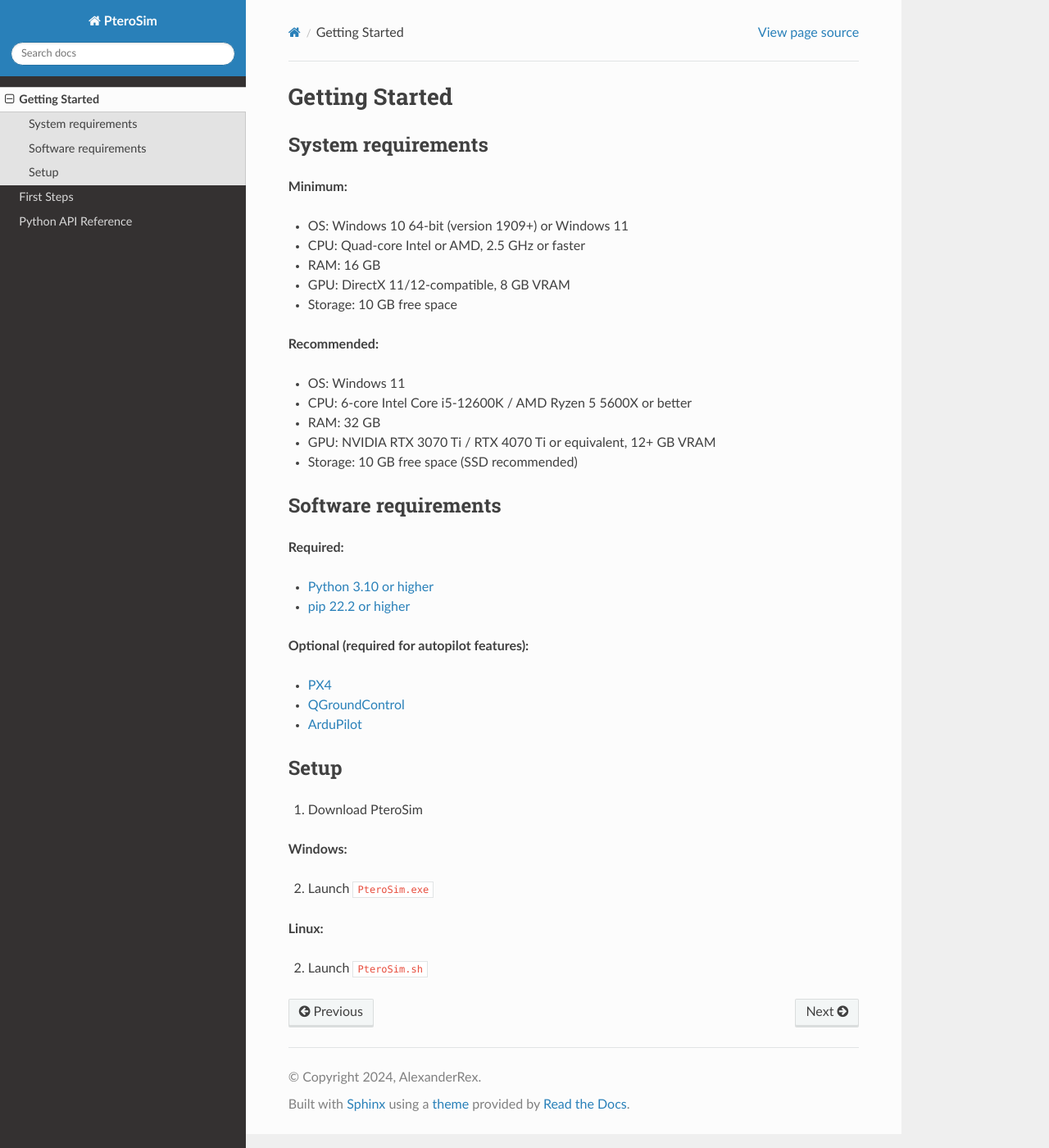
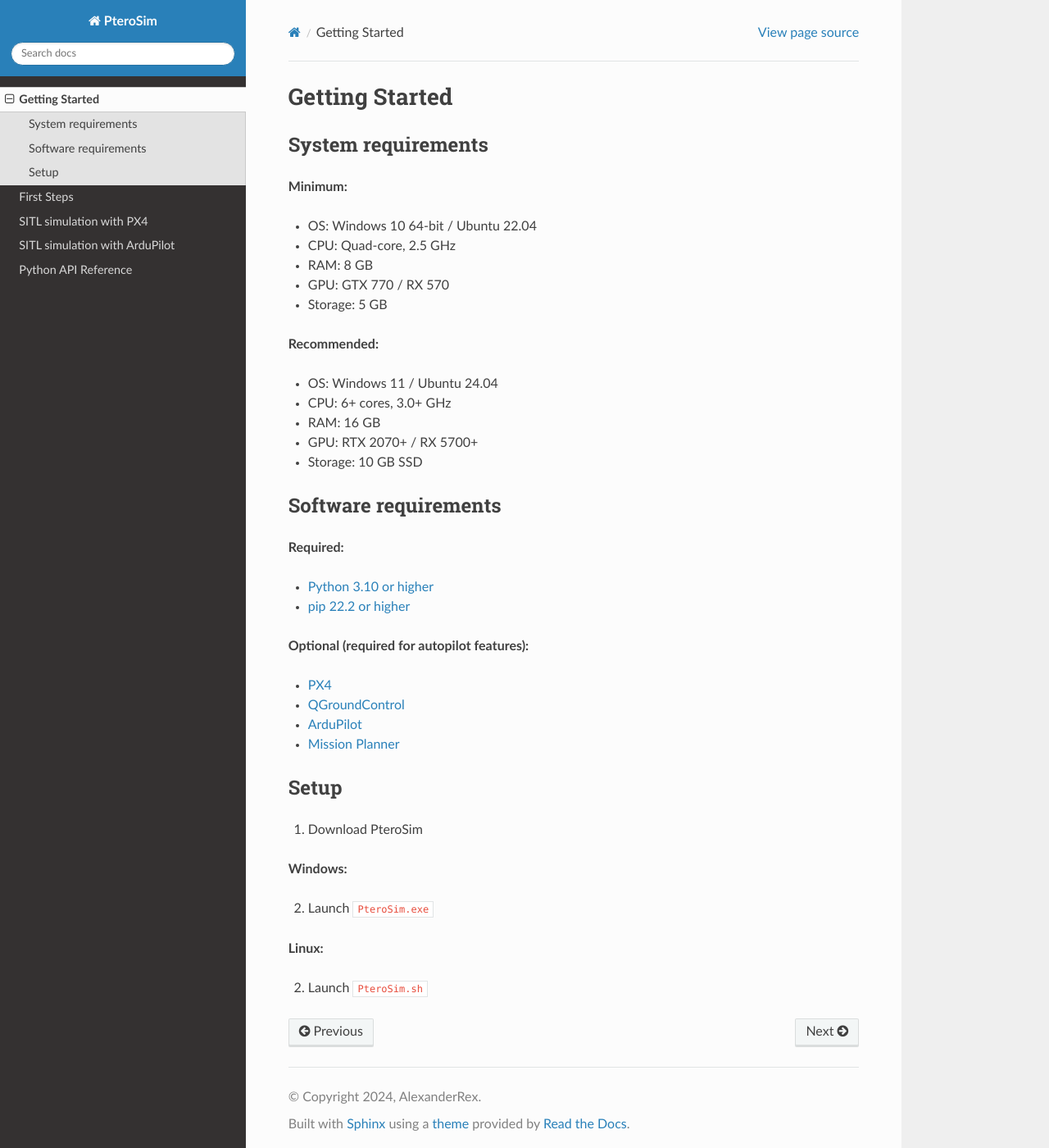
Before and after one commit to AlexanderRex/PteroSimDocs, a Sphinx documentation site: the page built from docs/source/getting_started.rst, in a window 1280 px wide and 1400 px high. Shown: the whole window at 82% size. Built offline with Sphinx 7.4.7 and the Read the Docs theme 3.1.0, drawn with Linux system fonts in a browser that asks for light colours.

Commit message:
added documentation for ardupilot launch (#5)
* added documentation for ardupilot launch

* improved hierarchy based on pr review

* pictures added

* minor fixes

* further minor fixes

* more minor fixes

* incompatibility fixed

* trash taken out

```diff
--- /dev/null
+++ b/docs/source/_static/custom.css
@@ -0,0 +1,6 @@
+.rst-content img.no-float-left {
+    float: none !important;
+    display: block;
+    margin-left: 0;
+    margin-right: auto;
+}
--- a/docs/source/conf.py
+++ b/docs/source/conf.py
@@ -26,6 +26,8 @@
 intersphinx_disabled_domains = ['std']
 
 templates_path = ['_templates']
+html_static_path = ['_static']
+html_css_files = ['custom.css']
 
 # -- Options for HTML output
 
--- a/docs/source/getting_started.rst
+++ b/docs/source/getting_started.rst
@@ -6,19 +6,19 @@
 
 **Minimum:**
 
-* OS: Windows 10 64-bit (version 1909+) or Windows 11
-* CPU: Quad-core Intel or AMD, 2.5 GHz or faster
-* RAM: 16 GB
-* GPU: DirectX 11/12-compatible, 8 GB VRAM
-* Storage: 10 GB free space
+* OS: Windows 10 64-bit / Ubuntu 22.04
+* CPU: Quad-core, 2.5 GHz
+* RAM: 8 GB
+* GPU: GTX 770 / RX 570
+* Storage: 5 GB
 
 **Recommended:**
 
-* OS: Windows 11
-* CPU: 6-core Intel Core i5-12600K / AMD Ryzen 5 5600X or better
-* RAM: 32 GB
-* GPU: NVIDIA RTX 3070 Ti / RTX 4070 Ti or equivalent, 12+ GB VRAM
-* Storage: 10 GB free space (SSD recommended)
+* OS: Windows 11 / Ubuntu 24.04
+* CPU: 6+ cores, 3.0+ GHz
+* RAM: 16 GB
+* GPU: RTX 2070+ / RX 5700+
+* Storage: 10 GB SSD
 
 Software requirements
 ---------------------
@@ -33,6 +33,7 @@
 * `PX4 <https://docs.px4.io/main/en/dev_setup/dev_env_linux_ubuntu>`_
 * `QGroundControl <https://qgroundcontrol.com/>`_
 * `ArduPilot <https://ardupilot.org/ardupilot>`_
+* `Mission Planner <https://ardupilot.org/planner/docs/mission-planner-installation.html>`_
 
 Setup
 -----
```
Also changed, not shown: docs/source/first_steps.rst (+8 -40 lines), docs/source/index.rst (+9 -1 lines), docs/source/sitl_simulation_ardupilot.rst (added, +30 -0 lines), docs/source/sitl_simulation_px4.rst (added, +51 -0 lines), docs/source/Images/ardupilot_plan_map_context_menu.png (added), docs/source/Images/ardupilot_plan_top_tabs.png (added), docs/source/Images/ardupilot_plan_write_panel.png (added), docs/source/Images/qgc_comm_link.png, docs/source/Images/qgc_comm_link_edit.png (added), docs/source/Images/qgc_connect_link.png, docs/source/Images/qgc_main_menu.png, docs/source/Images/qgc_plan_flight.png (added), docs/source/Images/qgc_plan_upload.png (added), docs/source/Images/qgc_takeoff_slider.png (added).
